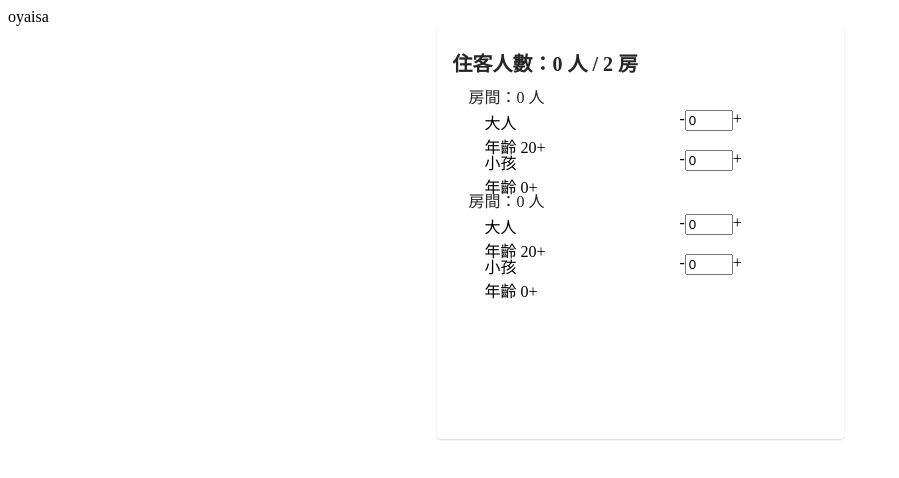
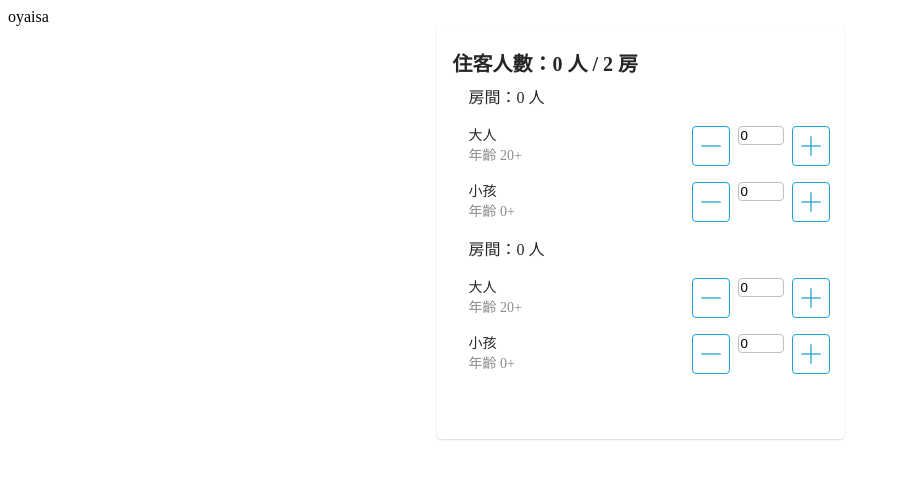
Before and after one commit to weryk153/Oyaisa, a React app: page / in a window 1280 px wide. Shown: the top 478 px of the page, without its empty margins (0-899 px from the left). Built offline with nearby package versions, Linux system fonts and the light colour scheme.

Commit message:
add onclick event and modify css

```diff
--- a/package.json
+++ b/package.json
@@ -10,6 +10,7 @@
         "build": "webpack --mode production"
     },
     "dependencies": {
+        "file-loader": "^6.2.0",
         "react": "^17.0.2",
         "react-dom": "^17.0.2"
     },
--- a/src/component/Room.jsx
+++ b/src/component/Room.jsx
@@ -1,18 +1,35 @@
 import React, { useCallback, useEffect, useState } from 'react';
+import plisImg from '../public/plus.png'
+import minusImg from '../public/minus.png'
 
 const Room = ({ room, index, handleDistribution }) => {
-    const [adultCount, setAdultCount] = useState('0');
-    const [childrenCount, setChildrenCount] = useState('0');
+    const [adultCount, setAdultCount] = useState(0);
+    const [childrenCount, setChildrenCount] = useState(0);
 
-    const handleChangeCount = (e) => {
-        if (e.target.name === "adult") {
-            setAdultCount(e.target.value);
+    const handleClicAddCount = (type) => () => {
+        if (room.max > adultCount + childrenCount) {
+            if (type === 'adult') {
+                setAdultCount(val => val + 1)
+            }
+            if (type === 'child') {
+                setChildrenCount(val => val + 1)
+            }
         }
-        if (e.target.name === "children") {
-            setChildrenCount(e.target.value);
+    }
+
+    const handleClicMinusCount = (type) => () => {
+        if (type === 'adult') {
+            if (adultCount > 0) {
+                setAdultCount(val => val - 1)
+            }
         }
-        handleDistribution(index, adultCount, childrenCount)
+        if (type === 'child') {
+            if (childrenCount > 0) {
+                setChildrenCount(val => val - 1)
+            }
+        }
     }
+
     useEffect(() => {
         handleDistribution(index, adultCount, childrenCount)
     }, [adultCount, childrenCount])
@@ -20,28 +37,36 @@ const Room = ({ room, index, handleDistribution }) => {
     return (
         <div className="people-statistics-wrapper">
             <div className="room-info">
-                {`房間：${Number(adultCount) + Number(childrenCount)} 人`}
+                {`房間：${adultCount + childrenCount} 人`}
             </div>
             <div className="adult">
                 <div className="adult-left">
-                    <div>大人</div>
-                    <div>年齡 20+</div>
+                    <div className="title">大人</div>
+                    <div className="description">年齡 20+</div>
                 </div>
                 <div className="adult-right">
-                    <div>-</div>
-                    <input name="adult" min={room.min} max={room.max - childrenCount} type="number" value={adultCount} onChange={handleChangeCount} />
-                    <div>+</div>
+                    <div className="img-border" onClick={handleClicMinusCount('adult')}>
+                        <img src={minusImg}></img>
+                    </div>
+                    <input name="adult" min={room.min} max={room.max - childrenCount} type="number" value={adultCount} readOnly />
+                    <div className="img-border" onClick={handleClicAddCount('adult')}>
+                        <img src={plisImg}></img>
+                    </div>
                 </div>
             </div>
             <div className="adult">
                 <div className="adult-left">
-                    <div>小孩</div>
-                    <div>年齡 0+</div>
+                    <div className="title">小孩</div>
+                    <div className="description">年齡 0+</div>
                 </div>
                 <div className="adult-right">
-                    <div>-</div>
-                    <input name="children" min={room.min} max={room.max - adultCount} type="number" value={childrenCount} onChange={handleChangeCount} />
-                    <div>+</div>
+                    <div className="img-border" onClick={handleClicMinusCount('child')}>
+                        <img src={minusImg}></img>
+                    </div>
+                    <input name="children" min={room.min} max={room.max - adultCount} type="number" value={childrenCount} readOnly />
+                    <div className="img-border" onClick={handleClicAddCount('child')}>
+                        <img src={plisImg}></img>
+                    </div>
                 </div>
             </div>
         </div>
--- a/src/index.jsx
+++ b/src/index.jsx
@@ -10,8 +10,8 @@ const Index = () => {
     const handleDistribution = (index, adultCount, childrenCount) => {
         distribution[index] = {
             ...distribution[index],
-            adult: Number(adultCount),
-            child: Number(childrenCount)
+            adult: adultCount,
+            child: childrenCount
         }
         setDistribution([
             ...distribution,
--- a/src/styles/global.scss
+++ b/src/styles/global.scss
@@ -40,11 +40,17 @@
             display: flex;
             flex-direction: row;
             align-items: flex-start;
+            padding: 0px;
+            position: static;
             width: 343px;
             height: 40px;
-            order: 0;
-            flex-grow: 1;
-            margin: 0px 16px;
+            left: 16px;
+            top: 100px;
+            flex: none;
+            order: 2;
+            align-self: stretch;
+            flex-grow: 0;
+            margin: 16px 0px;
             .adult-left {
                 display: flex;
                 flex-direction: column;
@@ -55,17 +61,80 @@
                 order: 0;
                 flex-grow: 1;
                 margin: 0px 16px;
+                .title {
+                    position: static;
+                    width: 191px;
+                    height: 20px;
+                    left: 0px;
+                    top: 0px;
+                    font-family: Noto Sans TC;
+                    font-style: normal;
+                    font-weight: normal;
+                    font-size: 14px;
+                    line-height: 20px;
+                    color: #262626;
+                    flex: none;
+                    order: 0;
+                    align-self: stretch;
+                    flex-grow: 0;
+                    margin: 0px 0px;
+                }
+                .description {
+                    position: static;
+                    width: 191px;
+                    height: 20px;
+                    left: 0px;
+                    top: 20px;
+                    font-family: Noto Sans TC;
+                    font-style: normal;
+                    font-weight: normal;
+                    font-size: 14px;
+                    line-height: 20px;
+                    color: #8C8C8C;
+                    margin: 0px 0px;
+                }
             }
             .adult-right {
                 display: flex;
                 flex-direction: row;
                 align-items: flex-start;
+                padding: 0px;
+
+                position: static;
                 width: 136px;
                 height: 40px;
                 left: 207px;
+                top: 0px;
+
+
+                /* Inside Auto Layout */
+
+                flex: none;
                 order: 1;
                 flex-grow: 0;
                 margin: 0px 16px;
+                .img-border {
+                    display: flex;
+                    flex-direction: row;
+                    align-items: center;
+                    height: 40px;
+                    width: 40px;
+                    padding: 8px;
+                    background: #FFFFFF;
+                    border: 1px solid #1E9FD2;
+                    box-sizing: border-box;
+                    border-radius: 4px;
+                }
+                input {
+                    display: flex;
+                    align-items: center;
+                    justify-content: center;
+                    background: #FFFFFF;
+                    border: 1px solid #BFBFBF;
+                    box-sizing: border-box;
+                    border-radius: 4px;
+                    margin: 0px 8px;
+                }
             }
         }
     }
--- a/webpack.config.js
+++ b/webpack.config.js
@@ -23,6 +23,15 @@ module.exports = {
             {
                 test: /\.s[ac]ss$/i,
                 use: ['style-loader', 'css-loader', 'sass-loader'],
+            },
+            {
+                test: /\.(png|jpg|gif)$/,
+                use: [
+                    {
+                        loader: 'file-loader',
+                        options: {}
+                    }
+                ]
             }
         ]
     },
```
Also changed, not shown: src/public/minus.png (added), src/public/plus.png (added).
